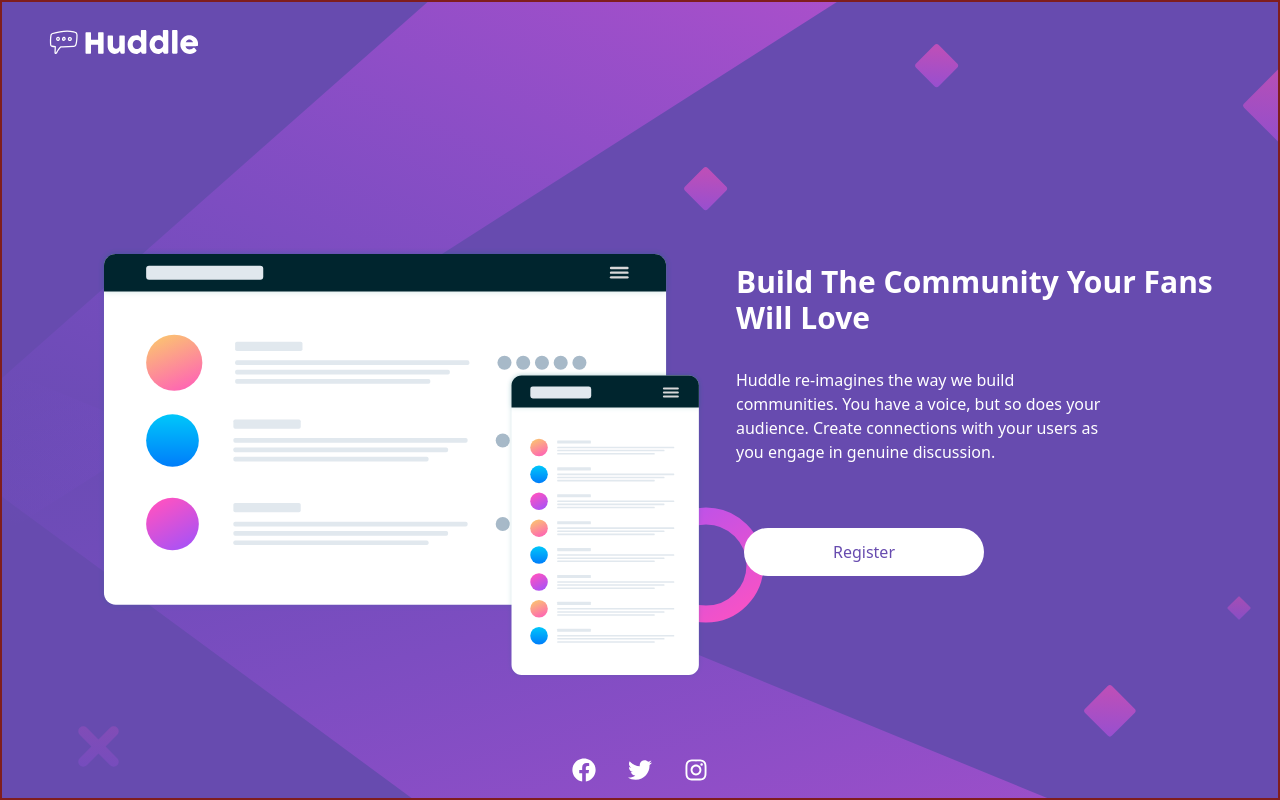
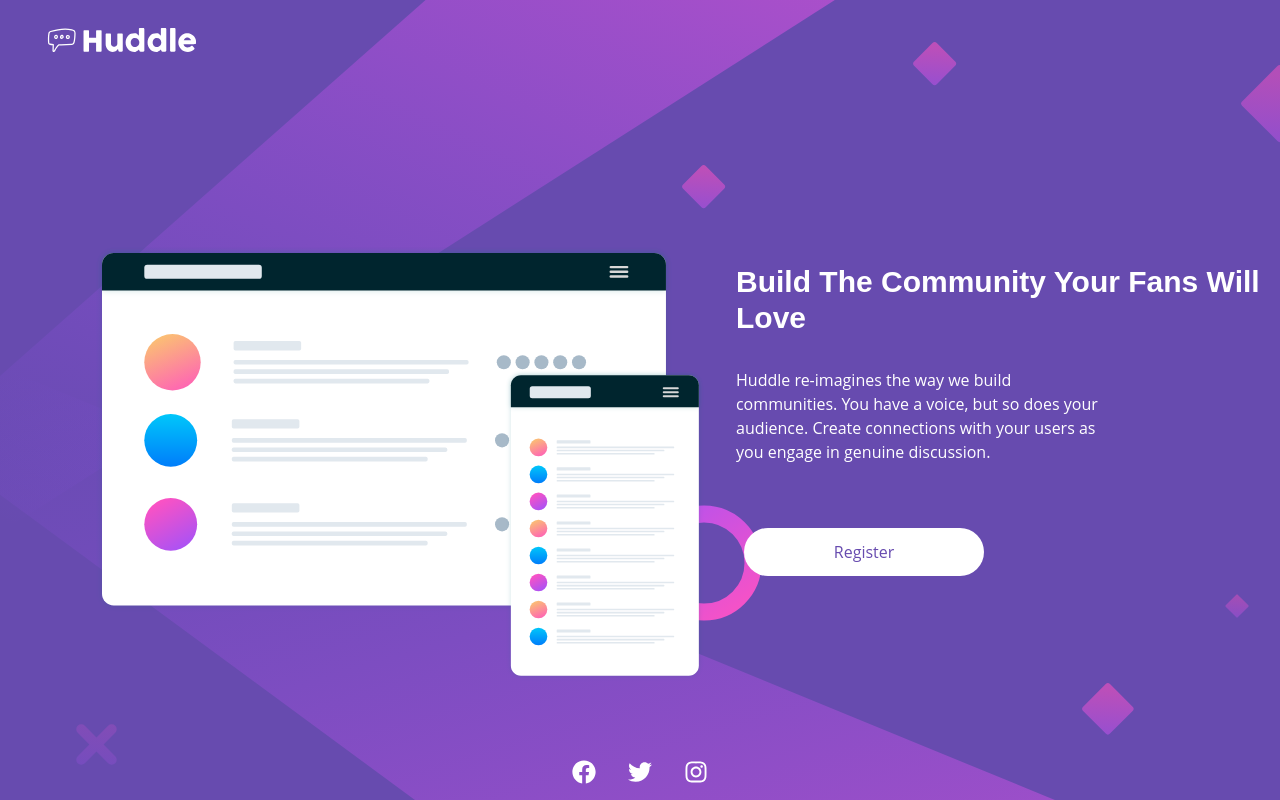
Before and after one commit to zadohu22/Huddle-landing-page-FEM, a React (Create React App) app: page / in a window 1280 px wide. Built offline with nearby package versions, Linux system fonts and the light colour scheme.

Commit message:
adds fonts, cleans up debug css

```diff
--- a/src/App.js
+++ b/src/App.js
@@ -6,7 +6,7 @@ import { FaFacebook, FaTwitter, FaInstagram } from "react-icons/fa";
 
 const App = () => {
   return (
-    <div className="h-[100vh] w-full flex flex-col justify-center items-center bg-[url('./images/images/bg-mobile.svg')] lg:bg-[url('./images/images/bg-desktop.svg')] bg-no-repeat bg-violetHuddle relative border-2 border-red-900">
+    <div className="h-[100vh] w-full flex flex-col justify-center items-center bg-[url('./images/images/bg-mobile.svg')] sm:bg-[url('./images/images/bg-desktop.svg')] bg-no-repeat bg-violetHuddle relative">
       <img
         src={logo}
         alt='logo'
--- a/src/index.css
+++ b/src/index.css
@@ -1,6 +1,8 @@
 @tailwind base;
 @tailwind components;
 @tailwind utilities;
+
+@import url('https://fonts.googleapis.com/css2?family=Open+Sans&family=Poppins:wght@400;600&display=swap');
 
 html, body, #root{
   width: 100%;
@@ -10,3 +12,11 @@ html, body, #root{
 body{
   min-height: 100%;
 }
+
+h1{
+  font-family: 'Poppins', sans-serif;
+}
+
+p, button{
+  font-family: 'Open Sans', sans-serif;
+}
```
